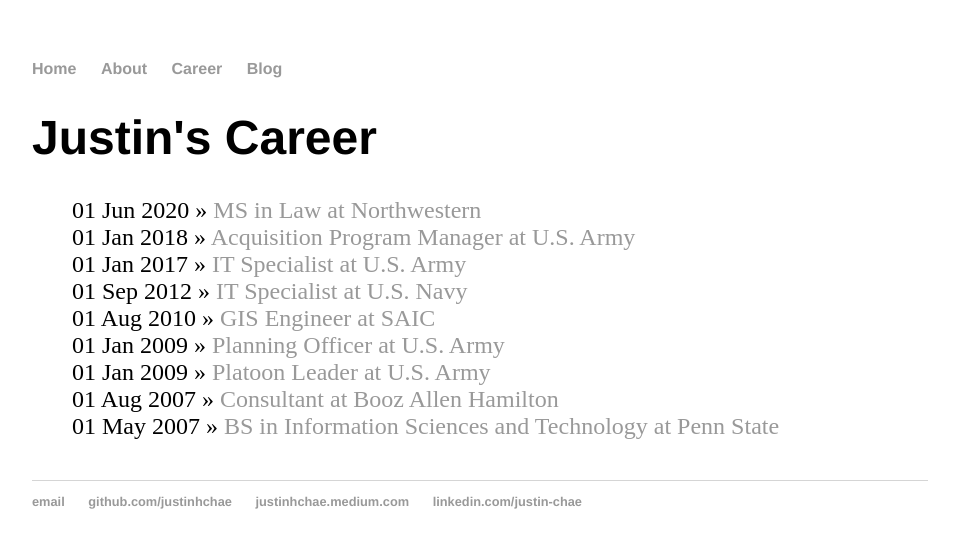
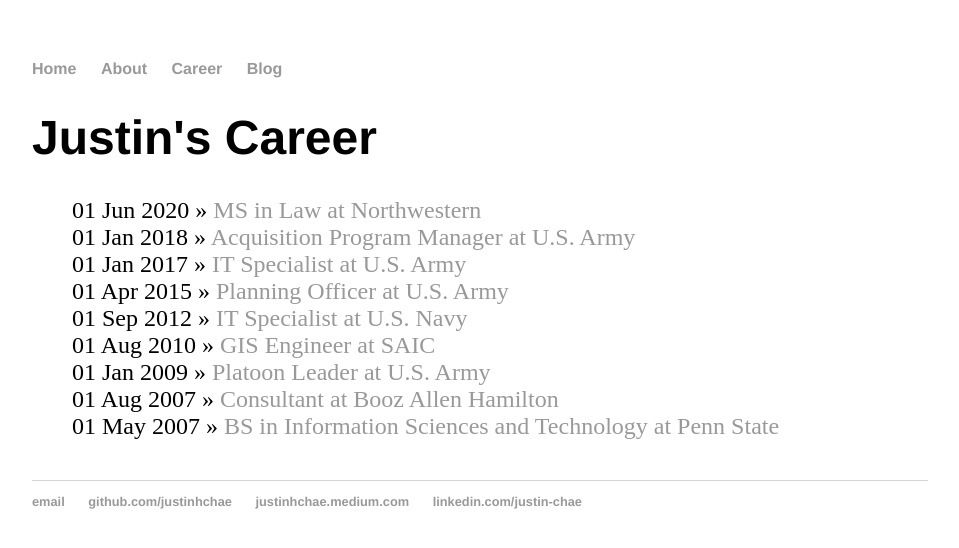
Before and after one commit to justinhchae/justinhchae.github.io, a Jekyll site: the page built from career/index.html, in a window 1280 px wide. Shown: the top 548 px of the page, without its empty margins (160-1119 px from the left). Built offline with Jekyll 4.4.1, drawn with Linux system fonts in a browser that asks for light colours.

Commit message:
Update 2015-04-01-army.md

```diff
--- a/_posts/2015-04-01-army.md
+++ b/_posts/2015-04-01-army.md
@@ -1,7 +1,7 @@
 ---
 layout: post
 title: "Planning Officer at U.S. Army"
-date: 2009-01-01
+date: 2015-04-01
 ---
 
 Conducted military intelligence and aviation operations planning as Captain for
```
